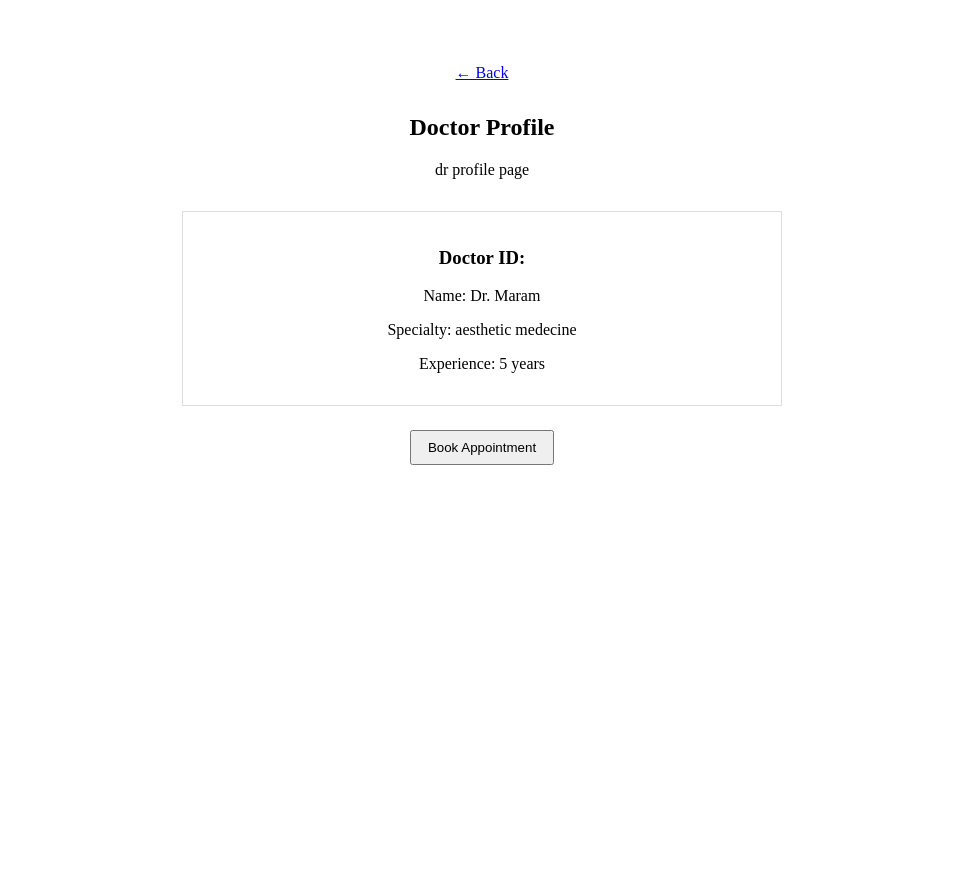
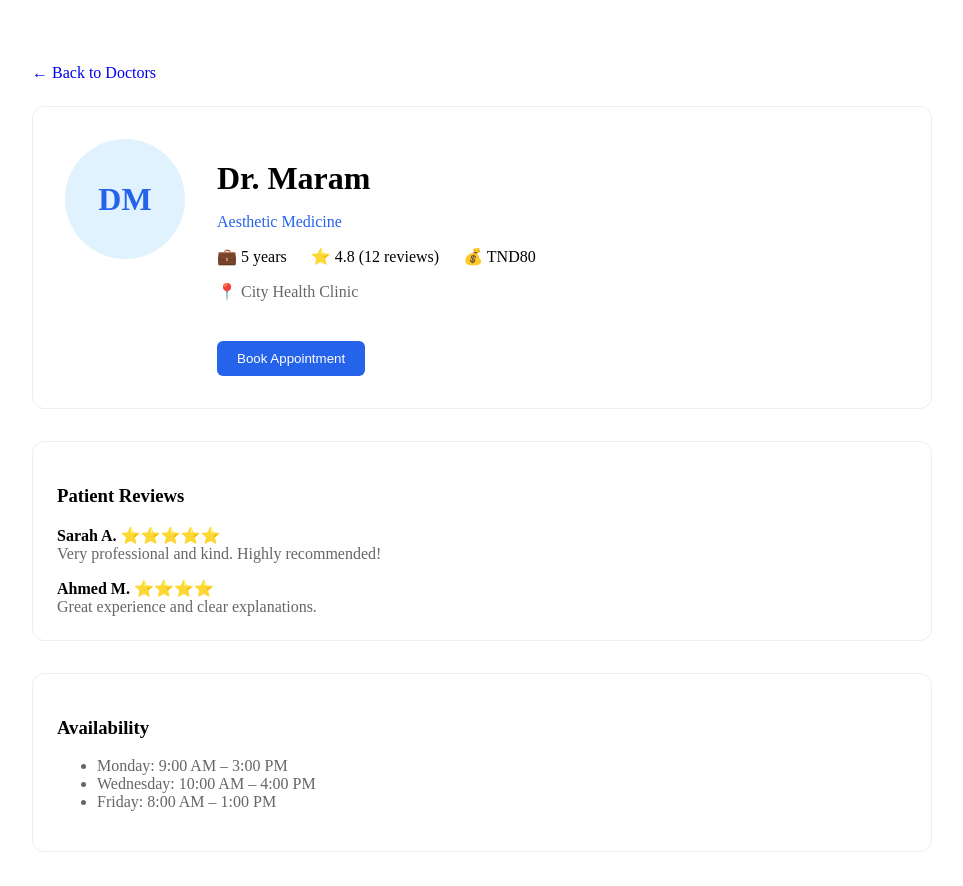
Before and after one commit to Tabibi-tn/Tabibi, a React (Vite) app in the folder frontend/: page /drprofile in a window 1280 px wide. Shown: the top 886 px of the page, without its empty margins (158-1121 px from the left). Before the commit the page ends 800 px from the top, so only its background shows below. Built offline with nearby package versions, Linux system fonts and the light colour scheme.

Commit message:
drprofile

```diff
--- a/frontend/pages/DoctorProfile.jsx
+++ b/frontend/pages/DoctorProfile.jsx
@@ -4,24 +4,133 @@ import { useParams, Link } from 'react-router-dom'
 export default function DoctorProfile() {
   const { id } = useParams()
 
+  const doctor = {
+    name: 'Dr. Maram',
+    specialty: 'Aesthetic Medicine',
+    experience: 5,
+    rating: 4.8,
+    reviews: 12,
+    fee: 80,
+    clinic: 'City Health Clinic'
+  }
+
+  const getInitials = (name) => {
+    return name
+      .split(' ')
+      .map(n => n[0])
+      .join('')
+      .toUpperCase()
+      .slice(0, 2)
+  }
+
   return (
-    <div style={{ maxWidth: '600px', margin: '4rem auto', textAlign: 'center' }}>
+    <div style={{ maxWidth: '900px', margin: '3rem auto', padding: '1rem' }}>
 
-      <Link to="/doctors">← Back</Link>
+      <Link to="/doctors" style={{ textDecoration: 'none' }}>
+        ← Back to Doctors
+      </Link>
 
-      <h2 style={{ marginTop: '2rem' }}>Doctor Profile</h2>
-      <p>dr profile page</p>
+      <div style={{
+        marginTop: '1.5rem',
+        padding: '2rem',
+        border: '1px solid #eee',
+        borderRadius: '12px',
+        display: 'flex',
+        gap: '2rem',
+        flexWrap: 'wrap'
+      }}>
 
-      <div style={{ marginTop: '2rem', padding: '1rem', border: '1px solid #ddd' }}>
-        <h3>Doctor ID: {id}</h3>
-        <p>Name: Dr. Maram</p>
-        <p>Specialty: aesthetic medecine</p>
-        <p>Experience: 5 years</p>
+        <div style={{
+          width: 120,
+          height: 120,
+          borderRadius: '50%',
+          background: '#e0f2fe',
+          display: 'flex',
+          alignItems: 'center',
+          justifyContent: 'center',
+          fontSize: '2rem',
+          fontWeight: 'bold',
+          color: '#2563eb'
+        }}>
+          {getInitials(doctor.name)}
+        </div>
+
+        <div style={{ flex: 1, minWidth: '250px' }}>
+          <h1 style={{ marginBottom: '0.5rem' }}>{doctor.name}</h1>
+          <p style={{ color: '#2563eb', fontWeight: '500' }}>
+            {doctor.specialty}
+          </p>
+
+          <div style={{
+            marginTop: '1rem',
+            display: 'flex',
+            gap: '1.5rem',
+            flexWrap: 'wrap'
+          }}>
+            <span>💼 {doctor.experience} years</span>
+            <span>⭐ {doctor.rating} ({doctor.reviews} reviews)</span>
+            <span>💰 TND{doctor.fee}</span>
+          </div>
+
+          <p style={{ marginTop: '1rem', color: '#666' }}>
+            📍 {doctor.clinic}
+          </p>
+
+          <button style={{
+            marginTop: '1.5rem',
+            padding: '10px 20px',
+            background: '#2563eb',
+            color: 'white',
+            border: 'none',
+            borderRadius: '6px',
+            cursor: 'pointer'
+          }}>
+            Book Appointment
+          </button>
+        </div>
       </div>
 
-      <button style={{ marginTop: '1.5rem', padding: '8px 16px' }}>
-        Book Appointment
-      </button>
+
+      <div style={{
+        marginTop: '2rem',
+        padding: '1.5rem',
+        border: '1px solid #eee',
+        borderRadius: '12px'
+      }}>
+        <h3>Patient Reviews</h3>
+
+        <div style={{ marginTop: '1rem' }}>
+          <div style={{ marginBottom: '1rem' }}>
+            <strong>Sarah A.</strong> ⭐⭐⭐⭐⭐
+            <p style={{ margin: 0, color: '#666' }}>
+              Very professional and kind. Highly recommended!
+            </p>
+          </div>
+
+          <div>
+            <strong>Ahmed M.</strong> ⭐⭐⭐⭐
+            <p style={{ margin: 0, color: '#666' }}>
+              Great experience and clear explanations.
+            </p>
+          </div>
+        </div>
+      </div>
+
+
+      <div style={{
+        marginTop: '2rem',
+        padding: '1.5rem',
+        border: '1px solid #eee',
+        borderRadius: '12px'
+      }}>
+        <h3>Availability</h3>
+
+        <ul style={{ marginTop: '1rem', color: '#666' }}>
+          <li>Monday: 9:00 AM – 3:00 PM</li>
+          <li>Wednesday: 10:00 AM – 4:00 PM</li>
+          <li>Friday: 8:00 AM – 1:00 PM</li>
+        </ul>
+      </div>
 
     </div>
   )
```
